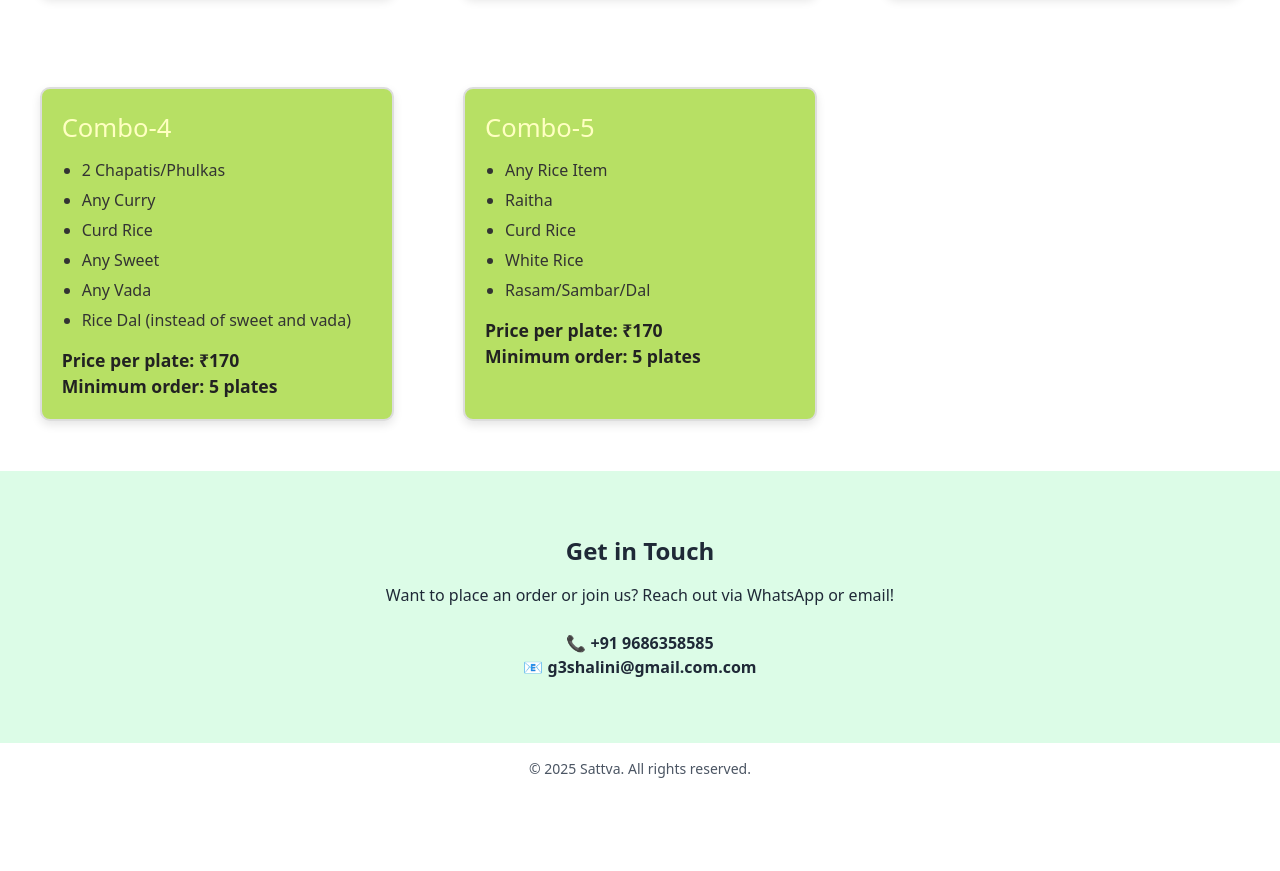
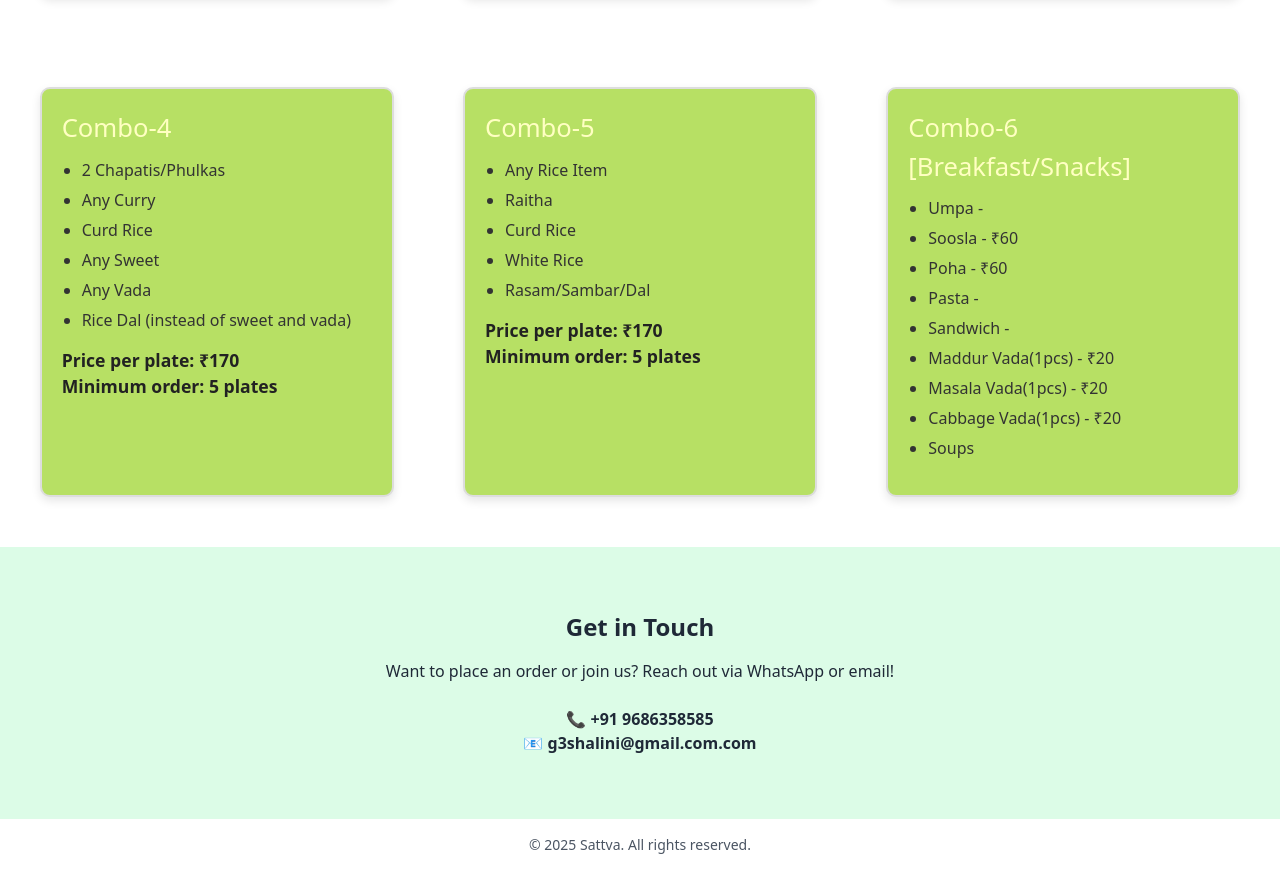
Before and after one commit to Krishna7777777/sattva-web, a plain HTML site: page index.html in a window 1280 px wide. Shown: the part 1166-2037 px from the top of the page. Before the commit the page ends 1961 px from the top, so only its background shows below. Drawn offline with nearby package versions, Linux system fonts and the light colour scheme.

Commit message:
Update index.html

```diff
--- a/index.html
+++ b/index.html
@@ -223,6 +223,20 @@
   <p class="price">Price per plate: ₹170</p>
   <p class="min-order">Minimum order: 5 plates</p>
   </div>
+      <div class="combo-card">
+  <h2>Combo-6 [Breakfast/Snacks]</h2>
+  <ul class="combo-items">
+    <li>Umpa - </li>
+    <li>Soosla - ₹60 </li>
+    <li>Poha - ₹60</li>
+    <li>Pasta - </li>
+    <li>Sandwich - </li>
+    <li>Maddur Vada(1pcs) - ₹20</li>
+    <li>Masala Vada(1pcs) - ₹20</li>
+    <li>Cabbage Vada(1pcs) - ₹20</li>
+    <li>Soups</li>
+  </ul>
+      </div>
    </div>
   </section>
 
```
